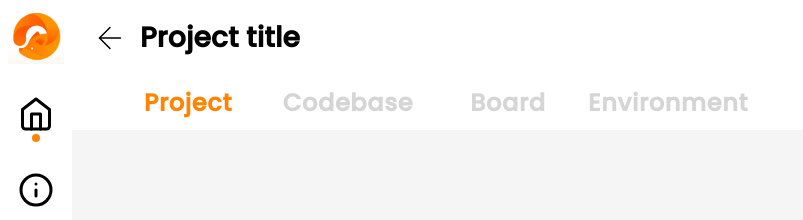
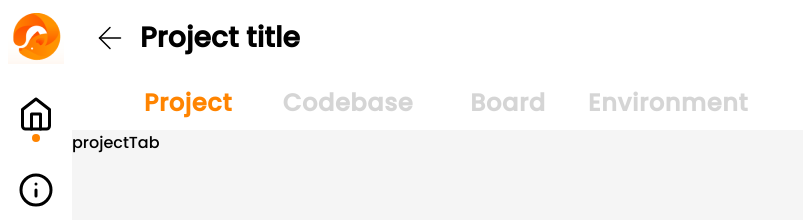
Before and after one commit to avinash-vk/promanage, a React (Create React App) app in the folder client/: page /project/id in a window 1280 px wide. Shown: the top 220 px of the page, without its empty margins (0-803 px from the left). Built offline with nearby package versions, Linux system fonts and the light colour scheme; the HTML template or start-up script is replaced by a standard one.

Commit message:
Added directories for tab content

```diff
--- a/client/src/pages/Project.js
+++ b/client/src/pages/Project.js
@@ -2,6 +2,12 @@ import React from 'react'
 import { makeStyles } from '@material-ui/core/styles';
 import { Header } from '../components/Header';
 import { Tabs, Tab, Typography } from '@material-ui/core';
+
+// Tabs
+import ProjectTab from './ProjectTabs/ProjectTab';
+import Codebase from './ProjectTabs/Codebase';
+import Env from './ProjectTabs/Env';
+import Board from './ProjectTabs/Board';
 
 const useProjectStyles = makeStyles(()=>({
     root:{
@@ -53,6 +59,18 @@ const useTabItemStyles = makeStyles(() => ({
     wrapper:{}
   }));
 
+const RenderComponent = ({index}) => {
+    let component;
+    if(index === 0) component = <ProjectTab />;
+    else if(index === 1) component = <Codebase />;
+    else if(index === 2) component = <Board />;
+    else component = <Env />;
+
+    return (
+        <>{component}</>
+    )
+}
+
 const Project = () => {
     const classes = useProjectStyles();
     const [index, setIndex] = React.useState(0);
@@ -74,6 +92,7 @@ const Project = () => {
                 <Tab label="Board" classes={tabItemStyles} disableRipple={true} />
                 <Tab label="Environment" classes={tabItemStyles} disableRipple={true} />
             </Tabs>
+            <RenderComponent index= {index} />
         </div>
     )
 }
--- /dev/null
+++ b/client/src/pages/ProjectTabs/Board.js
@@ -0,0 +1,11 @@
+import React from 'react'
+
+const Board = () => {
+    return (
+        <div>
+            Board
+        </div>
+    )
+}
+
+export default Board
--- /dev/null
+++ b/client/src/pages/ProjectTabs/Codebase.js
@@ -0,0 +1,11 @@
+import React from 'react'
+
+const Codebase = () => {
+    return (
+        <div>
+            Codebase
+        </div>
+    )
+}
+
+export default Codebase
--- /dev/null
+++ b/client/src/pages/ProjectTabs/Env.js
@@ -0,0 +1,11 @@
+import React from 'react'
+
+const Env = () => {
+    return (
+        <div>
+            Environment
+        </div>
+    )
+}
+
+export default Env
--- /dev/null
+++ b/client/src/pages/ProjectTabs/ProjectTab.js
@@ -0,0 +1,11 @@
+import React from 'react'
+
+const ProjectTab = () => {
+    return (
+        <div>
+            projectTab
+        </div>
+    )
+}
+
+export default ProjectTab
```
